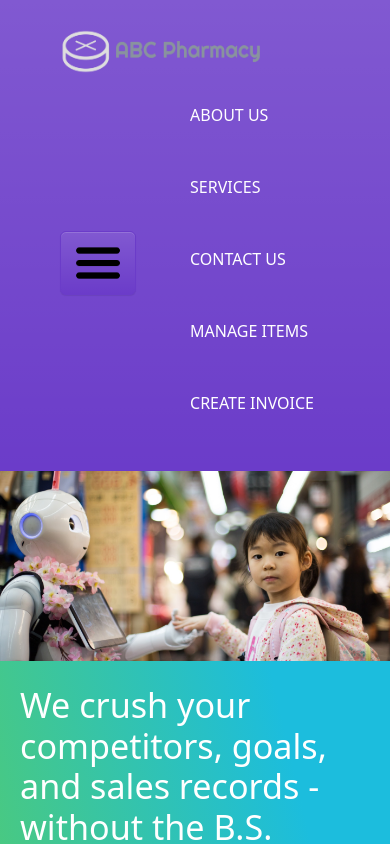
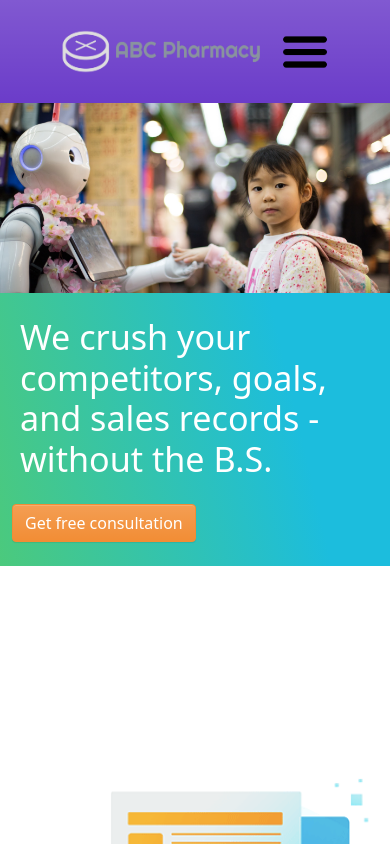
Before and after one commit to kavindu25/pharmacy-management, a React (Create React App) app in the folder webapp/: page / in a window 390 px wide. Shown: the top 844 px of the page. Built offline with nearby package versions, Linux system fonts and the light colour scheme.

Commit message:
fix: navbar classname fixes

```diff
--- a/webapp/src/components/NavBar/NavBar.module.css
+++ b/webapp/src/components/NavBar/NavBar.module.css
@@ -17,37 +17,37 @@
 .logo {
 }
 
-.menu-icon {
+.menuIcon {
   display: none;
 }
 
-.nav-elements {
+.navElements {
 }
 
-.nav-elements ul {
+.navElements ul {
   display: flex;
   justify-content: space-between;
   list-style-type: none;
 }
 
-.nav-elements ul li:not(:last-child) {
+.navElements ul li:not(:last-child) {
   margin-right: 60px;
 }
 
-.nav-elements ul a {
+.navElements ul a {
   font-size: 16px;
   font-weight: 400;
   color: #2f234f;
   text-decoration: none;
 }
 
-.nav-elements ul a.active {
+.navElements ul a.active {
   color: #574c4c;
   font-weight: 500;
   position: relative;
 }
 
-.nav-elements ul a.active::after {
+.navElements ul a.active::after {
   content: '';
   position: absolute;
   bottom: -4px;
@@ -58,18 +58,18 @@
 }
 
 @media (max-width: 768px) {
-  .nav-elements ul li:not(:last-child) {
+  .navElements ul li:not(:last-child) {
     margin-right: 30px;
   }
 }
 
-@media (max-width: 600px) {
-  .menu-icon {
+@media (max-width: 1000px) {
+  .menuIcon {
     display: block;
     cursor: pointer;
   }
 
-  .nav-elements {
+  .navElements {
     position: absolute;
     right: 0;
     top: 60px;
@@ -80,16 +80,16 @@
     overflow: hidden;
   }
 
-  .nav-elements.active {
+  .navElements.active {
     width: 270px;
   }
 
-  .nav-elements ul {
+  .navElements ul {
     display: flex;
     flex-direction: column;
   }
 
-  .nav-elements ul li {
+  .navElements ul li {
     margin-right: unset;
     margin-top: 22px;
   }
--- a/webapp/src/components/NavBar/Navbar.jsx
+++ b/webapp/src/components/NavBar/Navbar.jsx
@@ -22,15 +22,15 @@ const Navbar = () => {
             style={{ width: "200px", height: "55px" }}
           />
         </div>
-        <button className="menu-icon btn btn-primary" onClick={mobileMenuClickHandler}>
+        <div className={`${classes.menuIcon}`} onClick={mobileMenuClickHandler}>
           <img
             src={mobileMenuIcon}
             alt="mobile menu"
-            className=""
+            //className=""
             style={{ width: "50px", height: "50px" }}
           />
-        </button>
-        <div className={`nav-elements ${mobileMenuOpen && "active"}`}>
+        </div>
+        <div className={`${classes.navElements} ${mobileMenuOpen && "active"}`}>
           <ul className="navbar-nav mb-2 mb-lg-0">
             <li className="nav-item p-3">
               <NavLink to="/" className="nav-link text-white">
```
